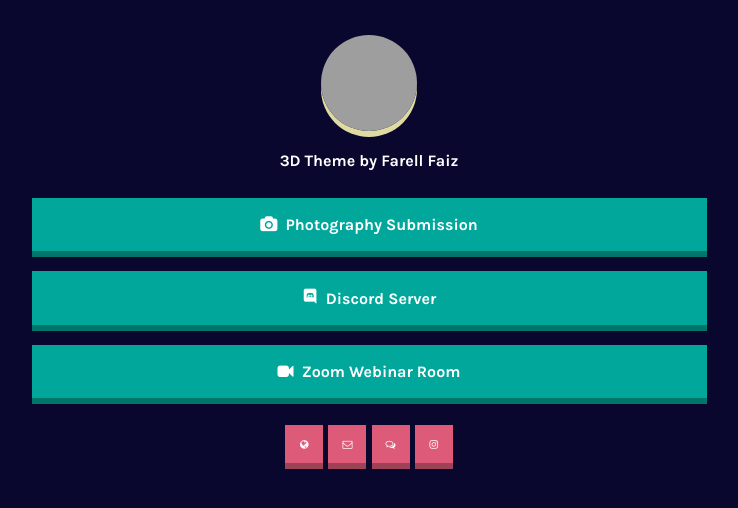
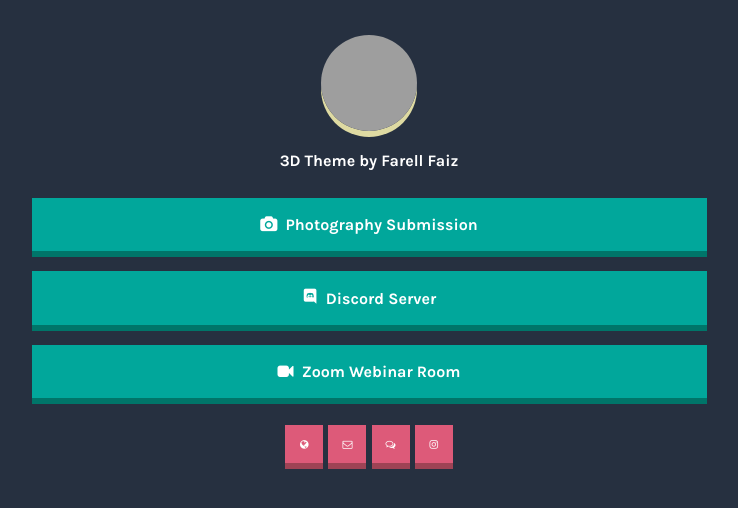
Before and after one commit to MichaelBarney/LinkFree, a PHP site: page / in a window 1280 px wide. Shown: the top 508 px of the page, without its empty margins (271-1009 px from the left). Run offline with PHP 8.4, Linux system fonts and the light colour scheme; some libraries are stand-ins or nearby versions; grey boxes are pictures that could not be loaded.

Commit message:
Update style.css

```diff
--- a/style.css
+++ b/style.css
@@ -6,7 +6,7 @@
 }
 
 body {
-	background-color: #0a072e;
+	background-color: #263040;
 }
 
 #userPhoto {
```
